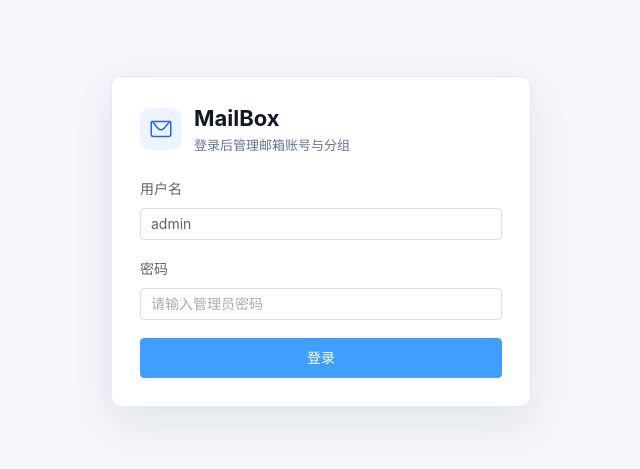
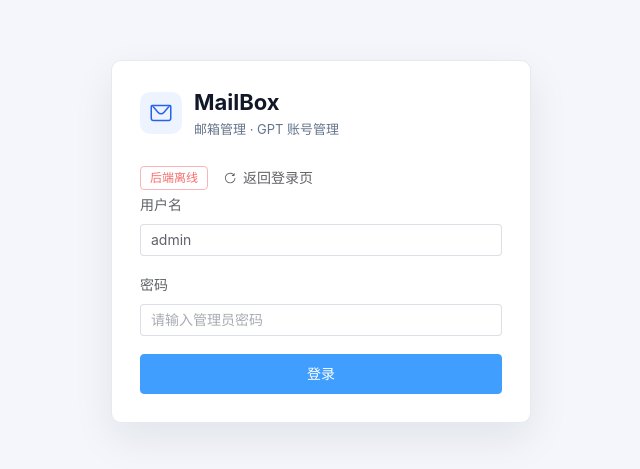
Before and after one commit to sy1063259659/MailBox, a Vue app: page / in a window 1280 px wide. Shown: the part 159-628 px from the top of the page, without its empty margins (319-959 px from the left). Built offline with nearby package versions, Linux system fonts and the light colour scheme; no server answers.

Commit message:
feat: refactor app shell and routes

```diff
--- a/src/App.vue
+++ b/src/App.vue
@@ -1,5 +1,5 @@
 <script setup lang="ts">
-import { defineAsyncComponent, onMounted, ref, watch } from 'vue'
+import { computed, defineAsyncComponent, onMounted, ref, watch } from 'vue'
 import { ElMessage, ElMessageBox } from 'element-plus'
 import LoginView from '@/views/LoginView.vue'
 import { getImapHealth } from '@/services/imapApi'
@@ -7,23 +7,31 @@ import { useAccountStore } from '@/stores/account'
 import { useAuthStore } from '@/stores/auth'
 import { useGptAccountStore } from '@/stores/gptAccount'
 import { useMailStore } from '@/stores/mail'
+import { navigateToAppRoute, useAppRoute, type AppRouteName } from '@/composables/useAppRoute'
 
-const AccountWorkspaceView = defineAsyncComponent(() => import('@/views/AccountWorkspaceView.vue'))
+const AppShellView = defineAsyncComponent(() => import('@/views/AppShellView.vue'))
 const ImportAccountsDialog = defineAsyncComponent(() => import('@/components/ImportAccountsDialog.vue'))
 
 const authStore = useAuthStore()
 const accountStore = useAccountStore()
 const gptAccountStore = useGptAccountStore()
 const mailStore = useMailStore()
+const appRoute = useAppRoute()
+const focusedGptEmail = ref('')
 const importVisible = ref(false)
 const backendOnline = ref<boolean | undefined>(undefined)
 const clearingData = ref(false)
 let workspaceLoadPromise: Promise<void> | undefined
 
+const isAuthenticated = computed(() => authStore.checked && authStore.isAuthenticated)
+
 onMounted(async () => {
   window.addEventListener('mailbox:unauthorized', handleUnauthorized)
   await Promise.all([authStore.checkSession(), checkBackend()])
-  await loadWorkspaceData()
+  if (authStore.isAuthenticated) {
+    await loadWorkspaceData()
+    ensureRouteWhenAuthenticated()
+  }
 })
 
 watch(
@@ -31,9 +39,16 @@ watch(
   async (isAuthenticated, wasAuthenticated) => {
     if (isAuthenticated && !wasAuthenticated) {
       await loadWorkspaceData()
+      ensureRouteWhenAuthenticated()
     }
   },
 )
+
+function ensureRouteWhenAuthenticated() {
+  if (appRoute.value === 'login') {
+    navigateToAppRoute('mailboxes')
+  }
+}
 
 async function loadWorkspaceData() {
   if (!authStore.isAuthenticated) {
@@ -52,6 +67,7 @@ async function loadWorkspaceData() {
 
 function handleUnauthorized() {
   authStore.markLoggedOut()
+  navigateToAppRoute('login')
 }
 
 async function checkBackend() {
@@ -78,19 +94,37 @@ async function clearData() {
     clearingData.value = false
   }
 }
+
+function handleNavigate(route: AppRouteName) {
+  navigateToAppRoute(route)
+}
+
+function handleFocusGptAccount(email: string) {
+  focusedGptEmail.value = email
+  navigateToAppRoute('gptAccounts')
+}
 </script>
 
 <template>
   <el-container class="app-shell">
     <el-main class="app-main">
       <Transition name="app-view" mode="out-in">
-        <LoginView v-if="authStore.checked && !authStore.isAuthenticated" key="login" />
-        <AccountWorkspaceView
-          v-else-if="authStore.checked"
+        <LoginView
+          v-if="appRoute === 'login' && authStore.checked && !authStore.isAuthenticated"
+          key="login"
+          :backend-online="backendOnline"
+          @navigate-app="handleNavigate"
+        />
+        <AppShellView
+          v-else-if="authStore.checked && isAuthenticated"
           key="workspace"
           :clearing-data="clearingData"
+          :focus-email="focusedGptEmail"
+          :route="appRoute"
           @import-accounts="importVisible = true"
           @clear-data="clearData"
+          @focus-gpt-account="handleFocusGptAccount"
+          @navigate-app="handleNavigate"
         />
         <div v-else key="loading" class="app-loading">正在检查登录状态...</div>
       </Transition>
--- /dev/null
+++ b/src/composables/useAppRoute.ts
@@ -0,0 +1,87 @@
+import { ref, type Ref } from 'vue'
+
+export type AppRouteName = 'login' | 'mailboxes' | 'gptAccounts' | 'sms'
+
+const STORAGE_KEY = 'mailbox.ui.route'
+const routeState = ref<AppRouteName>('login')
+let initialized = false
+
+function isAppRouteName(value: unknown): value is AppRouteName {
+  return value === 'login' || value === 'mailboxes' || value === 'gptAccounts' || value === 'sms'
+}
+
+function parseHash(hash: string): AppRouteName | undefined {
+  const normalized = hash.replace(/^#\/?/, '').trim()
+  const [firstSegment] = normalized.split('/')
+  if (isAppRouteName(firstSegment)) {
+    return firstSegment
+  }
+  return undefined
+}
+
+function readInitialRoute(): AppRouteName {
+  if (typeof window === 'undefined') {
+    return 'login'
+  }
+
+  const hashRoute = parseHash(window.location.hash)
+  if (hashRoute) {
+    return hashRoute
+  }
+
+  try {
+    const raw = window.localStorage.getItem(STORAGE_KEY)
+    if (raw) {
+      const parsed = JSON.parse(raw) as unknown
+      if (isAppRouteName(parsed)) {
+        return parsed
+      }
+    }
+  } catch {
+    // best-effort only
+  }
+
+  return 'login'
+}
+
+function applyRoute(route: AppRouteName) {
+  routeState.value = route
+  if (typeof window === 'undefined') {
+    return
+  }
+
+  try {
+    window.localStorage.setItem(STORAGE_KEY, JSON.stringify(route))
+  } catch {
+    // best-effort only
+  }
+
+  const nextHash = route === 'login' ? '#/login' : `#/app/${route}`
+  if (window.location.hash !== nextHash) {
+    window.location.hash = nextHash
+  }
+}
+
+function initializeRouteSync() {
+  if (initialized || typeof window === 'undefined') {
+    return
+  }
+  initialized = true
+  routeState.value = readInitialRoute()
+  window.addEventListener('hashchange', () => {
+    const nextRoute = readInitialRoute()
+    if (routeState.value !== nextRoute) {
+      routeState.value = nextRoute
+    }
+  })
+}
+
+initializeRouteSync()
+
+export function useAppRoute(): Ref<AppRouteName> {
+  return routeState
+}
+
+export function navigateToAppRoute(route: AppRouteName): void {
+  applyRoute(route)
+}
--- a/src/views/AccountWorkspaceView.vue
+++ b/src/views/AccountWorkspaceView.vue
@@ -8,7 +8,6 @@ import {
   EditPen,
   Files,
   FolderOpened,
-  Grid,
   Message,
   Reading,
   Refresh,
@@ -18,7 +17,6 @@ import {
 } from '@element-plus/icons-vue'
 import { useLocalUiState } from '@/composables/useLocalUiState'
 import { useAccountStore } from '@/stores/account'
-import { useAuthStore } from '@/stores/auth'
 import { useGptAccountStore } from '@/stores/gptAccount'
 import { useMailStore } from '@/stores/mail'
 import type {
@@ -38,13 +36,9 @@ import {
 } from '@/utils/gptDisplay'
 
 const GptAccountDialog = defineAsyncComponent(() => import('@/components/GptAccountDialog.vue'))
-const GptAccountManagementView = defineAsyncComponent(() => import('@/views/GptAccountManagementView.vue'))
-
-type ActiveModule = 'mailboxes' | 'gptAccounts'
 type WorkspaceMode = 'accounts' | 'mail'
 
 const accountStore = useAccountStore()
-const authStore = useAuthStore()
 const gptAccountStore = useGptAccountStore()
 const mailStore = useMailStore()
 const selectedAccountRows = ref<MailAccount[]>([])
@@ -63,9 +57,6 @@ const currentViewedAccount = ref<MailAccount>()
 const currentViewedAccountEmail = useLocalUiState('mailbox.ui.currentViewedAccount.email', '', {
   validate: isString,
 })
-const activeModule = useLocalUiState<ActiveModule>('mailbox.ui.activeModule', 'mailboxes', {
-  validate: isActiveModule,
-})
 const workspaceMode = useLocalUiState<WorkspaceMode>('mailbox.ui.workspaceMode', 'accounts', {
   validate: isWorkspaceMode,
 })
@@ -78,7 +69,6 @@ const splittingEmail = ref('')
 const deleting = ref(false)
 const movingGroup = ref(false)
 const refreshingFolder = ref(false)
-const loggingOut = ref(false)
 const copying = ref(false)
 const exportingAccounts = ref(false)
 const copiedValues = ref<Set<string>>(new Set())
@@ -93,6 +83,7 @@ defineProps<{
 
 const emit = defineEmits<{
   importAccounts: []
+  focusGptAccount: [email: string]
 }>()
 
 const statusType: Record<AccountStatus, 'info' | 'primary' | 'success' | 'warning' | 'danger'> = {
@@ -111,10 +102,6 @@ const statusText: Record<AccountStatus, string> = {
   error: '失败',
   token_expired: '令牌失效',
   rate_limited: '限流',
-}
-
-function isActiveModule(value: unknown): value is ActiveModule {
-  return value === 'mailboxes' || value === 'gptAccounts'
 }
 
 function isWorkspaceMode(value: unknown): value is WorkspaceMode {
@@ -299,7 +286,7 @@ function openGptDialog(account: MailAccount) {
 function openGptDetails(account: MailAccount) {
   const targetAccount = resolveMailboxAccount(account)
   focusedGptEmail.value = targetAccount.email
-  activeModule.value = 'gptAccounts'
+  emit('focusGptAccount', targetAccount.email)
 }
 
 function handleGptBound(_payload: { mailAccountEmail: string }) {
@@ -369,15 +356,10 @@ function isSplitAccount(account: MailAccount): boolean {
 }
 
 function setGroup(group: string) {
-  activeModule.value = 'mailboxes'
   accountStore.setSelectedGroup(group)
   mailStore.setFilter({ group, accountEmail: '' })
   workspaceMode.value = 'accounts'
   accountPage.value = 1
-}
-
-function setActiveModule(module: 'mailboxes' | 'gptAccounts') {
-  activeModule.value = module
 }
 
 function groupAccountCount(group: MailGroup): number {
@@ -661,7 +643,6 @@ async function viewAccountInbox(account: MailAccount) {
   const targetAccount = resolveMailboxAccount(account)
   viewingEmail.value = targetAccount.email
   try {
-    activeModule.value = 'mailboxes'
     currentViewedAccount.value = targetAccount
     currentViewedAccountEmail.value = targetAccount.email
     workspaceMode.value = 'mail'
@@ -844,17 +825,7 @@ async function submitMoveGroup() {
   }
 }
 
-async function logout() {
-  loggingOut.value = true
-  try {
-    await authStore.logout()
-  } finally {
-    loggingOut.value = false
-  }
-}
-
 function backToAccounts() {
-  activeModule.value = 'mailboxes'
   workspaceMode.value = 'accounts'
   currentViewedAccount.value = undefined
   currentViewedAccountEmail.value = ''
@@ -945,8 +916,8 @@ onBeforeUnmount(() => {
 </script>
 
 <template>
-  <section class="faka-shell" :class="{ 'gpt-module-active': activeModule === 'gptAccounts' }">
-    <aside v-if="activeModule === 'mailboxes'" class="faka-sidebar">
+  <section class="faka-shell">
+    <aside class="faka-sidebar">
       <div class="faka-brand">
         <el-icon><Message /></el-icon>
         <span>MailBox</span>
@@ -1060,30 +1031,7 @@ onBeforeUnmount(() => {
     <main class="faka-main">
       <header class="faka-topbar">
         <div class="topbar-left">
-          <div class="module-tabs" aria-label="主菜单">
-            <button
-              class="module-tab"
-              :class="{ active: activeModule === 'mailboxes' }"
-              type="button"
-              @click="setActiveModule('mailboxes')"
-            >
-              <el-icon><Message /></el-icon>
-              <span>邮箱管理</span>
-              <strong>{{ accountStore.accounts.length }}</strong>
-            </button>
-            <button
-              class="module-tab"
-              :class="{ active: activeModule === 'gptAccounts' }"
-              type="button"
-              @click="setActiveModule('gptAccounts')"
-            >
-              <el-icon><Grid /></el-icon>
-              <span>GPT账号管理</span>
-              <strong>{{ gptAccountStore.accounts.length }}</strong>
-            </button>
-          </div>
           <el-input
-            v-if="activeModule === 'mailboxes'"
             :model-value="topSearchDraft"
             class="faka-search"
             :prefix-icon="Search"
@@ -1093,18 +1041,11 @@ onBeforeUnmount(() => {
           />
         </div>
         <div class="topbar-actions">
-          <el-button v-if="activeModule === 'mailboxes' && workspaceMode === 'mail'" plain @click="backToAccounts">返回账号</el-button>
-          <el-button plain :loading="loggingOut" :disabled="loggingOut" @click="logout">退出登录</el-button>
+          <el-button v-if="workspaceMode === 'mail'" plain @click="backToAccounts">返回账号</el-button>
         </div>
       </header>
 
-      <Transition name="workspace-view" mode="out-in">
-      <GptAccountManagementView
-        v-if="activeModule === 'gptAccounts'"
-        key="gpt-accounts"
-        :focus-email="focusedGptEmail"
-      />
-      <section v-else-if="workspaceMode === 'accounts'" key="accounts" class="faka-card">
+      <section v-if="workspaceMode === 'accounts'" class="faka-card">
         <div class="faka-action-row">
           <el-button type="primary" :icon="UploadFilled" @click="emit('importAccounts')">导入账号</el-button>
           <el-button
@@ -1448,7 +1389,6 @@ onBeforeUnmount(() => {
           </Transition>
         </section>
       </section>
-      </Transition>
 
       <el-dialog v-model="groupDialogVisible" title="设置分组" width="420px">
         <el-form label-position="top">
--- /dev/null
+++ b/src/views/AppShellView.vue
@@ -0,0 +1,71 @@
+<script setup lang="ts">
+import { computed, defineAsyncComponent } from 'vue'
+import { Grid, Message } from '@element-plus/icons-vue'
+import type { AppRouteName } from '@/composables/useAppRoute'
+import { useAccountStore } from '@/stores/account'
+import { useGptAccountStore } from '@/stores/gptAccount'
+
+const MailboxManagementView = defineAsyncComponent(() => import('@/views/AccountWorkspaceView.vue'))
+const GptAccountManagementView = defineAsyncComponent(() => import('@/views/GptAccountManagementView.vue'))
+
+const props = defineProps<{
+  clearingData?: boolean
+  focusEmail?: string
+  route: AppRouteName
+}>()
+
+const emit = defineEmits<{
+  importAccounts: []
+  clearData: []
+  focusGptAccount: [email: string]
+  navigateApp: [route: AppRouteName]
+}>()
+
+const accountStore = useAccountStore()
+const gptAccountStore = useGptAccountStore()
+const activeModule = computed(() => (props.route === 'gptAccounts' ? 'gptAccounts' : 'mailboxes'))
+
+function goToLogin() {
+  emit('navigateApp', 'login')
+}
+</script>
+
+<template>
+  <section class="faka-shell" :class="{ 'gpt-module-active': activeModule === 'gptAccounts' }">
+    <main class="faka-main">
+      <header class="faka-topbar">
+        <div class="topbar-left">
+          <div class="module-tabs" aria-label="主菜单">
+            <button class="module-tab" :class="{ active: activeModule === 'mailboxes' }" type="button" @click="emit('navigateApp', 'mailboxes')">
+              <el-icon><Message /></el-icon>
+              <span>邮箱管理</span>
+              <strong>{{ accountStore.accounts.length }}</strong>
+            </button>
+            <button class="module-tab" :class="{ active: activeModule === 'gptAccounts' }" type="button" @click="emit('navigateApp', 'gptAccounts')">
+              <el-icon><Grid /></el-icon>
+              <span>GPT账号管理</span>
+              <strong>{{ gptAccountStore.accounts.length }}</strong>
+            </button>
+          </div>
+        </div>
+        <div class="topbar-actions">
+          <el-button plain @click="emit('clearData')">清空本地缓存</el-button>
+          <el-button plain @click="goToLogin">退出登录</el-button>
+        </div>
+      </header>
+
+      <MailboxManagementView
+        v-if="activeModule === 'mailboxes'"
+        :clearing-data="props.clearingData"
+        @focus-gpt-account="emit('focusGptAccount', $event)"
+        @navigate-app="emit('navigateApp', $event)"
+        @import-accounts="emit('importAccounts')"
+      />
+
+      <GptAccountManagementView
+        v-else
+        :focus-email="props.focusEmail"
+      />
+    </main>
+  </section>
+</template>
--- a/src/views/LoginView.vue
+++ b/src/views/LoginView.vue
@@ -1,12 +1,30 @@
 <script setup lang="ts">
-import { ref } from 'vue'
+import { computed, ref } from 'vue'
 import { ElMessage } from 'element-plus'
-import { Message } from '@element-plus/icons-vue'
+import { Message, RefreshRight } from '@element-plus/icons-vue'
 import { useAuthStore } from '@/stores/auth'
+import type { AppRouteName } from '@/composables/useAppRoute'
 
 const authStore = useAuthStore()
 const username = ref('admin')
 const password = ref('')
+const props = defineProps<{
+  backendOnline?: boolean
+}>()
+
+const emit = defineEmits<{
+  navigateApp: [route: AppRouteName]
+}>()
+
+const backendStatusText = computed(() => {
+  if (props.backendOnline === true) {
+    return '后端在线'
+  }
+  if (props.backendOnline === false) {
+    return '后端离线'
+  }
+  return '正在检测后端'
+})
 
 async function submitLogin() {
   if (!username.value.trim() || !password.value) {
@@ -17,6 +35,7 @@ async function submitLogin() {
   try {
     await authStore.login(username.value.trim(), password.value)
     ElMessage.success('登录成功')
+    emit('navigateApp', 'mailboxes')
   } catch (error) {
     ElMessage.error(error instanceof Error ? error.message : '登录失败')
   }
@@ -30,8 +49,15 @@ async function submitLogin() {
         <el-icon><Message /></el-icon>
         <div>
           <h1>MailBox</h1>
-          <p>登录后管理邮箱账号与分组</p>
+          <p>邮箱管理 · GPT 账号管理</p>
         </div>
+      </div>
+
+      <div class="login-status-row">
+        <el-tag :type="backendOnline === false ? 'danger' : 'success'" effect="plain">
+          {{ backendStatusText }}
+        </el-tag>
+        <el-button text :icon="RefreshRight" @click="emit('navigateApp', 'login')">返回登录页</el-button>
       </div>
 
       <el-form label-position="top" @submit.prevent="submitLogin">
```
